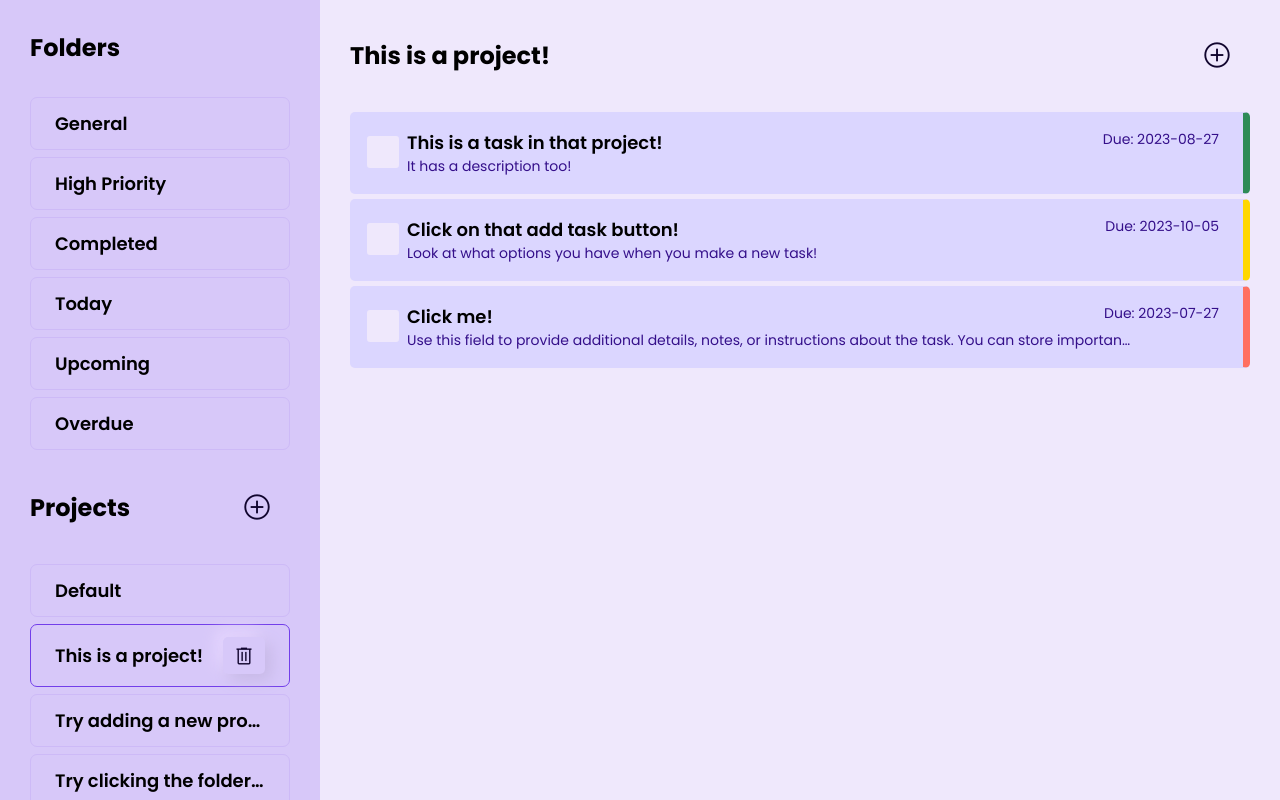
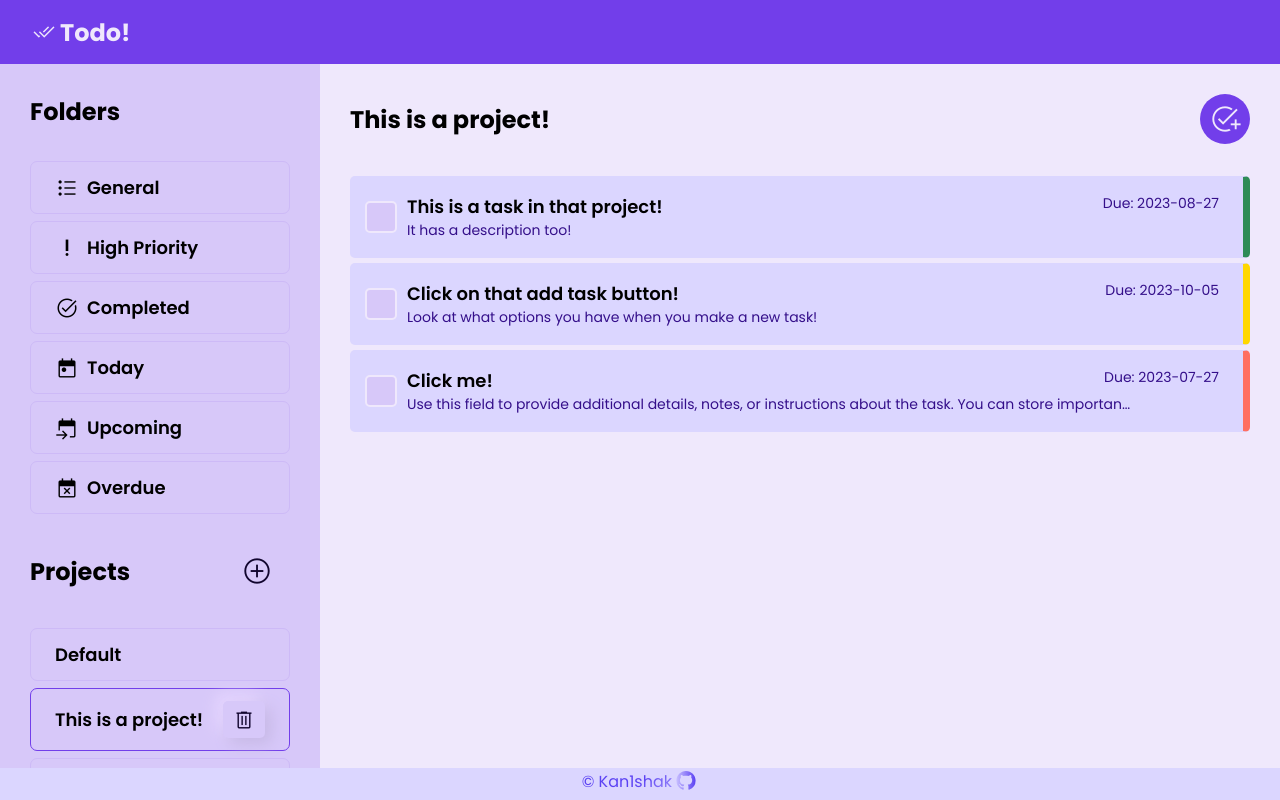
Before and after one commit to Kan1shak/todo, a website built with webpack: page dist/index.html in a window 1280 px wide. Built offline with nearby package versions, Linux system fonts and the light colour scheme.

Commit message:
Create nav and footer,add icons to folders

```diff
--- a/src/displayController.js
+++ b/src/displayController.js
@@ -36,9 +36,19 @@ const selectProj = (e) => {
     }
 
     //  Check if the selected element is a folder or a project and update the tasks for the selected item type
-    if (e.target.classList.contains('folder-title')){
+    if (e.target.classList.contains('folder-title') || e.target.classList.contains('folder-title-span') || e.target.classList.contains('material-symbols-outlined')){
         selectedItemType = 'folder';
-        selectedFolder = e.target.textContent;
+        if (e.target.classList.contains('folder-title-span')){
+            selectedFolder = e.target.textContent;
+        }
+        else {
+            if (e.target.classList.contains('folder-title')){
+                selectedFolder = e.target.querySelector('.folder-title-span').textContent;
+            } else {
+                selectedFolder = e.target.parentElement.querySelector('.folder-title-span').textContent;
+            }
+        }
+
         e.target.classList.add('selected');
         updateTasks(ProjectsList.getFolders()[selectedFolder]);
     }
@@ -324,7 +334,35 @@ const updateFolders = () => {
         folderItem.classList.add('folder-item');
         const folderTitle = document.createElement('h4');
         folderTitle.classList.add('folder-title');
-        folderTitle.textContent = folder;
+        //create folder title span
+        const folderTitleSpan = document.createElement('span');
+        folderTitleSpan.classList.add('folder-title-span');
+        folderTitleSpan.textContent = folder;
+        //create icon for folder
+        const folderIcon = document.createElement('span');
+        folderIcon.classList.add('material-symbols-outlined');
+        switch(folder){
+            case 'General':
+                folderIcon.textContent = 'format_list_bulleted';
+                break;
+            case 'High Priority':
+                folderIcon.textContent = 'priority_high';
+                break;
+            case 'Completed':
+                folderIcon.textContent = 'task_alt';
+                break;
+            case 'Today':
+                folderIcon.textContent = 'today';
+                break;
+            case 'Upcoming':
+                folderIcon.textContent = 'event_upcoming';
+                break;
+            case 'Overdue':
+                folderIcon.textContent = 'event_busy';
+                break;
+        }
+        folderTitle.appendChild(folderIcon);
+        folderTitle.appendChild(folderTitleSpan);
         folderTitle.addEventListener('click', selectProj);
         folderItem.appendChild(folderTitle);
         folderContainer.appendChild(folderItem);
--- a/src/style.css
+++ b/src/style.css
@@ -18,6 +18,14 @@ input::-webkit-datetime-edit-year-field:focus {
     color: white;
     outline: none;
 }
+
+.material-symbols-outlined {
+    font-variation-settings:
+    'FILL' 0,
+    'wght' 300,
+    'GRAD' 0,
+    'opsz' 30
+  }
 
   :root {
     --bold-title: 32px;
@@ -72,9 +80,26 @@ input::-webkit-datetime-edit-year-field:focus {
     border: 1px solid var(--primary);
   }
 
+  .navbar {
+    display: flex;
+    justify-content: space-between;
+    align-items: center;
+    padding: 1rem 2rem;
+    background-color: var(--primary);
+    color: var(--background);
+    height: 8vh;
+  }
+
+  .navbar h1 {
+    display: flex;
+    align-items: center;
+    justify-content: center;
+    gap: 0.25rem;
+  }
+
   .container {
     width: 100%;
-    height: 100vh;
+    height: 88vh;
     background-color: var(--background);
     display: grid;
     grid-template-columns: 1fr 3fr;
@@ -109,6 +134,19 @@ input::-webkit-datetime-edit-year-field:focus {
     box-shadow: 7.81px 7.81px 18px #cabcea00, -7.81px -7.81px 18px #e4d4ff00, inset 7.81px 7.81px 18px #cabcea00, inset -7.81px -7.81px 18px #e4d4ff00;
     transition: all 0.3s ease-in-out;
     border: 1px solid hsl(258, 80%, 85%);
+}
+
+.folder-title {
+    display: flex;
+    align-items: center;
+    gap: 0.5rem;
+}
+.folder-title .material-symbols-outlined {
+    font-variation-settings:
+    'FILL' 1,
+    'wght' 300,
+    'GRAD' 0,
+    'opsz' 30;
 }
 
 @keyframes onclick {
@@ -196,6 +234,11 @@ input::-webkit-datetime-edit-year-field:focus {
     border: #00000000 1px solid;
     color: var(--text-color);
     transform: scale(1.1);
+  }
+
+  #add-task:hover {
+    color: var(--accent);
+    background-color: var(--secondary);
   }
 
   .add-proj-content {
@@ -305,6 +348,14 @@ input::-webkit-datetime-edit-year-field:focus {
     border: 1px solid var(--primary);
     box-shadow: 0px 0px 0px 2px var(--accent);
   }
+
+#add-task {
+    background-color: var(--primary);
+    padding: 0.5rem;
+    border-radius: 50px;
+    color: var(--background);
+}
+
 
   input,
   textarea {
@@ -488,13 +539,13 @@ input::-webkit-datetime-edit-year-field:focus {
 }
 
 *::-webkit-scrollbar-track {
-    background: var(--background);
+    background: #dbd6ff;
 }
 
 *::-webkit-scrollbar-thumb {
     background-color: var(--primary);
     border-radius: 8px;
-    border: 2px solid var(--background);
+    border: 2px solid #dbd6ff;
 }
 
 *::-webkit-scrollbar-thumb:hover {
@@ -506,10 +557,9 @@ label.task-status-label {
     padding-bottom: 14px;
     padding-top: 1rem;
     position: absolute;
-    top: 2.5rem;
-    left: 1rem;
+    top: 2.5625rem;
+    left: 0.9rem;
     transform: translateY(-50%);
-
     -webkit-user-select: none;
     -moz-user-select: none;
     -ms-user-select: none;
@@ -532,13 +582,13 @@ label.task-status-label {
     border: 2px solid var(--accent);
   }
   label.task-status-label span {
-    border-radius: 3px;
+    border-radius: 5px;
     position: absolute;
     left: 0;
     top: -2px;
     width: 2rem;
     height: 2rem;
-    background-color: var(--background);
+    background-color: var(--secondary);
     border: 2px solid var(--background);
     pointer-events: none;
     -webkit-user-select: none;
@@ -546,3 +596,39 @@ label.task-status-label {
     -ms-user-select: none;
     user-select: none;
   }
+
+  footer {
+    text-align: center;
+    width: 100%;
+    display: flex;
+    padding:  0 0 0.5rem;
+    height: 4vh;
+    display: grid;
+    justify-content: center;
+    align-items: center;
+    background-color: #dbd6ff;
+}
+.footer-link {
+    display: flex;
+    align-items: center;
+    justify-items: center;
+}
+
+footer a {
+    background: linear-gradient(144deg, #5B42F3 50%,#c8bfff);
+    background-clip:text;
+    -webkit-background-clip: text;
+    -webkit-text-fill-color: transparent;
+    text-decoration: none;
+    transition: scale 0.2s ease-in-out, filter 0.2s ease-in-out;
+}
+footer a:hover {
+    scale: 1.05;
+    filter: hue-rotate(-25deg);
+}
+
+.octicon {
+    margin-left: 0.15rem;
+    padding-bottom: 0.3rem;
+    margin-top: 0.2rem;
+}
```
Also changed, not shown: dist/index.html, dist/main.js.
